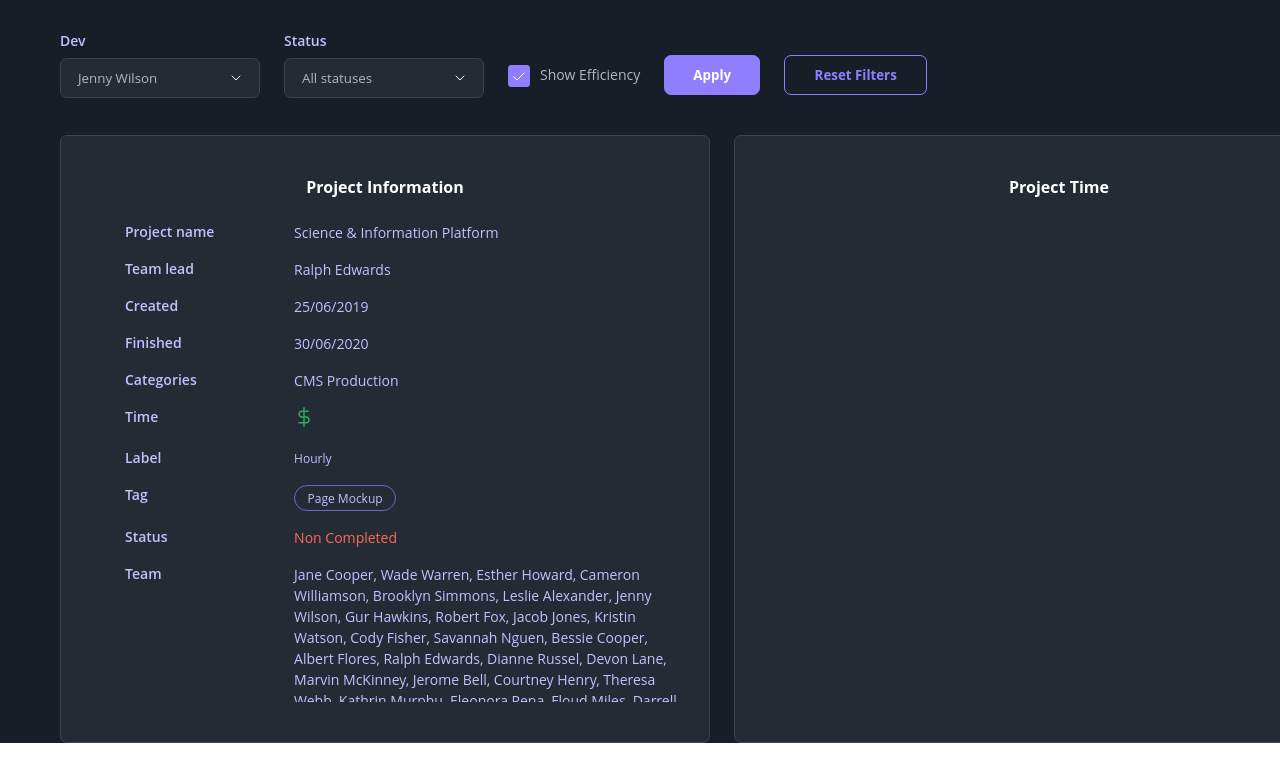
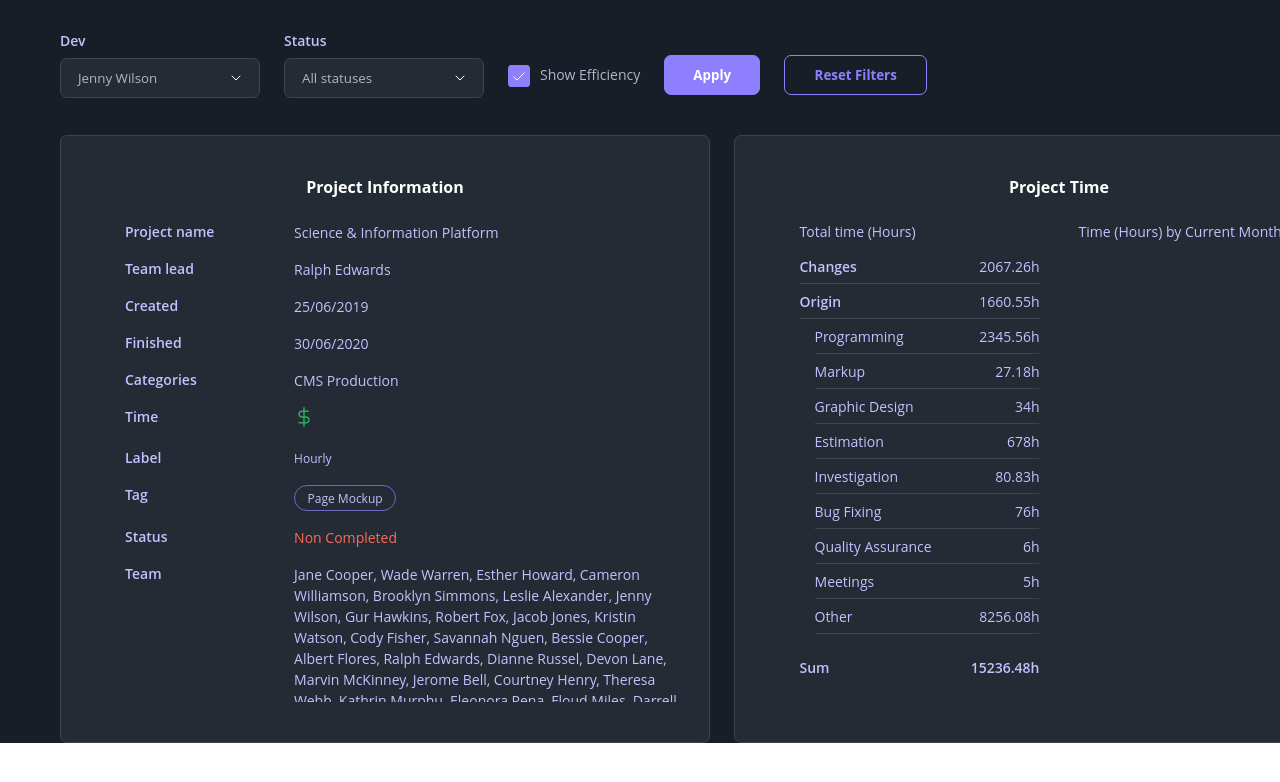
Before and after one commit to Alyona1305/employee-time-reporting, a plain HTML site: page index.html in a window 1280 px wide. Shown: the part 74-856 px from the top of the page. Drawn offline with Linux system fonts and the light colour scheme.

Commit message:
working with markup main container, created block for project time

```diff
--- a/index.html
+++ b/index.html
@@ -108,7 +108,6 @@
                             <div class="value-non-completed-name">
                                 Non Completed
                             </div>
-                            </li>
                         <li class="key">Team</li>
                         <li class="value">Jane Cooper, Wade Warren, Esther Howard, Cameron Williamson, Brooklyn Simmons,
                             Leslie Alexander, Jenny Wilson, Gur Hawkins, Robert Fox, Jacob Jones, Kristin Watson, Cody
@@ -121,9 +120,71 @@
                 <span class="main-block__project-info-separator"></span>
                 <div class="main-block__project-time">
                     <span class="main-block__project-time-title">Project Time</span>
+                    <div class="main-block__container-time">
+                        <div class="main-block__total-time-container">
+                            <span class="main-block__total-time-title">Total time (Hours)</span>
+                            <ul class="main-block__project-time-list">
+                                <li>
+                                    <div class="key">Changes</div>
+                                    <div class="value">2067.26h</div>
+                                </li>
+                                <li>
+                                    <div class="key">Origin</div>
+                                    <div class="value">1660.55h</div>
+                                </li>
+                                <li class="nested-list">
+                                    <ul class="nested-ul">
+                                        <li>
+                                            <div class="nested-key">Programming</div>
+                                            <div class="nested-value">2345.56h</div>
+                                        </li>
+                                        <li>
+                                            <div class="nested-key">Markup</div>
+                                            <div class="nested-value">27.18h</div>
+                                        </li>
+                                        <li>
+                                            <div class="nested-key">Graphic Design</div>
+                                            <div class="nested-value">34h</div>
+                                        </li>
+                                        <li>
+                                            <div class="nested-key">Estimation</div>
+                                            <div class="nested-value">678h</div>
+                                        </li>
+                                        <li>
+                                            <div class="nested-key">Investigation</div>
+                                            <div class="nested-value">80.83h</div>
+                                        </li>
+                                        <li>
+                                            <div class="nested-key">Bug Fixing</div>
+                                            <div class="nested-value">76h</div>
+                                        </li>
+                                        <li>
+                                            <div class="nested-key">Quality Assurance</div>
+                                            <div class="nested-value">6h</div>
+                                        </li>
+                                        <li>
+                                            <div class="nested-key">Meetings</div>
+                                            <div class="nested-value">5h</div>
+                                        </li>
+                                        <li>
+                                            <div class="nested-key">Other</div>
+                                            <div class="nested-value">8256.08h</div>
+                                        </li>
+                                    </ul>
+                                </li>
+                                <li>
+                                    <div class="key-sum">Sum</div>
+                                    <div class="value-sum">15236.48h</div>
+                                </li>
+                            </ul>
+                        </div>
+                        <div class="main-block__current-month-time-container">
+                            <span class="main-block__current-month-time-title">Time (Hours) by Current Month (Sep)</span>
                             <ul class="main-block__project-time-list">
                                 <li></li>
                             </ul>
+                        </div>
+                    </div>
                 </div>
             </div>
         </div>
--- a/styles/filters.css
+++ b/styles/main/filters.css
@@ -47,7 +47,7 @@ select {
     border: var(--main-border);
     border-radius: var(--main-border-radius);
     padding: var(--select-padding);
-    background-image: url('../assets/svg/arrow.svg');
+    background-image: url('../../assets/svg/arrow.svg');
     background-repeat: no-repeat;
     background-position: right 18px top 50%;
     cursor: pointer;
@@ -100,7 +100,7 @@ input[type=checkbox]:checked:after {
     display: flex;
     align-items: center;
     justify-content: center;
-    content: url("../assets/svg/checkMark.svg");
+    content: url("../../assets/svg/checkMark.svg");
 }
 
 .main__button-apply {
--- /dev/null
+++ b/styles/main/main.css
@@ -0,0 +1,10 @@
+
+.main {
+    font-size: var(--basic-font-size);
+    background-color: var(--main-bg-color);
+}
+
+.main-block {
+    display: flex;
+    margin-left: var(--main-ml);
+}
--- a/styles/main.css
+++ b/styles/main/mainInfoBlock.css
@@ -1,19 +1,5 @@
-@import "root.css";
-
-.main {
-    font-size: var(--basic-font-size);
-    background-color: var(--main-bg-color);
-}
-
-.main-container {
-
-}
-
-.main-block {
-    display: flex;
-    margin-left: var(--main-ml);
-
-}
+@import "../root.css";
+@import "main.css";
 
 .main-block__project-info {
     width: var(--block-width);
@@ -21,7 +7,6 @@
     background-color: var(--primary-bg-color);
     border: var(--main-border);
     border-radius: var(--main-border-radius);
-    /*padding: var(--block-inside-padding);*/
     position: relative;
     margin-right: 24px;
     display: flex;
@@ -34,17 +19,6 @@
     width: var(--block-width);
     position: absolute;
     bottom: 0;
-}
-
-.main-block__project-time {
-    width: var(--block-width);
-    height: var(--block-height);
-    background-color: var(--primary-bg-color);
-    border: var(--main-border);
-    border-radius: var(--main-border-radius);
-    display: flex;
-    flex-direction: column;
-    align-items: center;
 }
 
 .scroll {
@@ -72,41 +46,21 @@
     color: var(--color-white);
 }
 
-
-.main-block__project-time-title {
-    margin: var(--block-margin-title);
-    font-size: var(--block-fs-title);
-    font-weight: var(--fw-bold);
-    color: var(--color-white);
-}
-
-ul {
-    list-style: none;
-}
-
-
-.main-block__project-time li, .main-block__project-info li {
+.main-block__project-info li {
     float: left;
     width: 22%;
 }
 
-.main-block__project-time li[class=value],
-.main-block__project-time li[class=key],
 .main-block__project-info li[class=value],
 .main-block__project-info li[class=key] {
     color: var(--color-primary);
 }
 
 .main-block__project-info-list li {
-    margin-bottom: 16px;
+    margin-bottom: var(--inside-block-mb);
 }
 
 .main-block__project-info-list{
-    height: 480px;
-    padding: var(--block-inside-padding);
-}
-
-.main-block__project-time-list{
     height: 480px;
     padding: var(--block-inside-padding);
 }
--- /dev/null
+++ b/styles/main/mainTimeBlock.css
@@ -0,0 +1,96 @@
+@import "../root.css";
+@import "main.css";
+
+
+.main-block__project-time {
+    width: var(--block-width);
+    height: var(--block-height);
+    background-color: var(--primary-bg-color);
+    border: var(--main-border);
+    border-radius: var(--main-border-radius);
+    display: flex;
+    flex-direction: column;
+    align-items: center;
+}
+
+.main-block__project-time-title {
+    margin: var(--block-margin-title);
+    font-size: var(--block-fs-title);
+    font-weight: var(--fw-bold);
+    color: var(--color-white);
+}
+
+.main-block__container-time{
+    display: flex;
+}
+
+.main-block__total-time-container{
+    width: var(--inside-block-width);
+    margin-right: 39px;
+    display: flex;
+    flex-direction: column;
+}
+
+.main-block__total-time-title{
+    width: var(--inside-block-width);
+    font-size: var(--basic-font-size);
+    font-weight: var(--fw-normal);
+    color: var(--color-primary);
+    margin-bottom: var(--inside-block-mb);
+}
+
+.main-block__current-month-time-container{
+    width: var(--inside-block-width);
+    font-size: var(--basic-font-size);
+    font-weight: var(--fw-normal);
+    color: var(--color-primary);
+    margin-bottom: var(--inside-block-mb);
+}
+
+.main-block__total-time-container li{
+    margin-bottom: var(--inside-block-mb);
+    display: flex;
+    justify-content: space-between;
+}
+
+.main-block__project-time-list {
+   height: 399px;
+    display: flex;
+    flex-direction: column;
+    justify-content: space-around;
+}
+
+.main-block__project-time div[class*="value"],
+.main-block__project-time div[class*="key"]{
+    color: var(--color-primary);
+    position: relative;
+}
+
+.main-block__project-time .key:before{
+    content: '';
+    position:absolute;
+    border-bottom: var(--main-border);
+    width: 240px;
+    bottom: -8px;
+}
+
+.main-block__project-time .nested-key:before{
+    content: '';
+    position:absolute;
+    border-bottom: var(--main-border);
+    width: 224px;
+    bottom: -8px;
+}
+
+.nested-ul{
+    width: var(--inside-block-width);
+    padding-left: 15px;
+}
+
+.main-block__project-time-list div[class=key] {
+    font-weight: var(--fw-semi-bold);
+}
+
+.value-sum, .key-sum{
+    font-weight: var(--fw-semi-bold);
+}
--- a/styles/root.css
+++ b/styles/root.css
@@ -1,11 +1,13 @@
 @import "header.css";
-@import "filters.css";
-@import "main.css";
+@import "main/filters.css";
+@import "main/mainInfoBlock.css";
+@import "main/mainTimeBlock.css";
 
 :root {
-    --main-bg-color:#171E28;
+    --main-bg-color: #171E28;
     --primary-bg-color: #242B35;
     --secondary-bg-color: #8F7FFF;
+    --dark-grey-bg-color: #3D444E;
     --color-primary: #C7BFFF;
     --text-color-secondary: #B6B4C6;
     --text-color-light-violet: #8F7FFF;
@@ -34,12 +36,17 @@
     --height-category-header: 100%;
     --ml-category-text: 8px;
 
-    /*for blocks*/
+    /*for block info*/
     --block-width: 648px;
     --block-height: 606px;
     --block-margin-title: 40px 0 24px 0;
     --block-fs-title: 16px;
     --block-inside-padding: 0 10px 0 64px;
+
+    /*for block time*/
+    --inside-block-width: 240px;
+    --inside-block-mb: 16px;
+
 }
 
 
@@ -53,3 +60,7 @@
     width: 1440px;
     height: 2068px;
 }
+
+ul {
+    list-style: none;
+}
```
Lines whose indentation alone changed are shown as unchanged.
